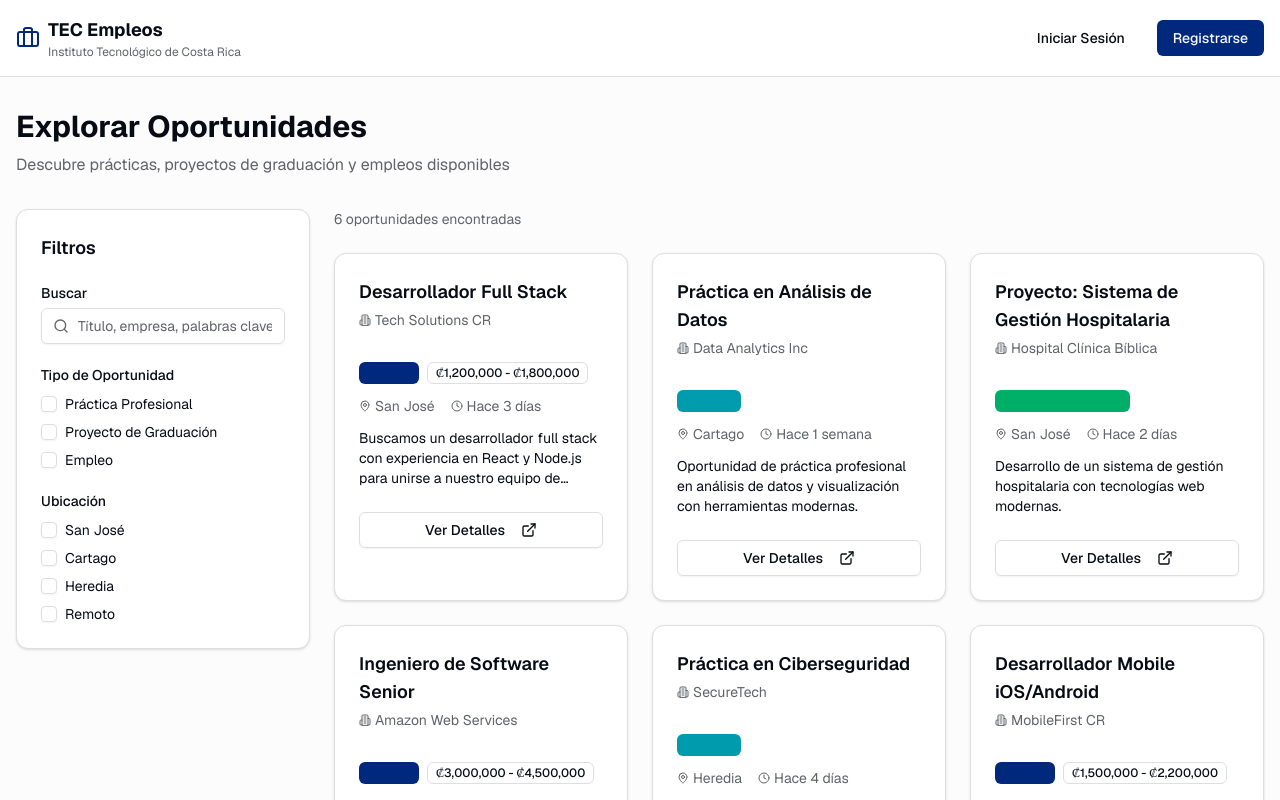
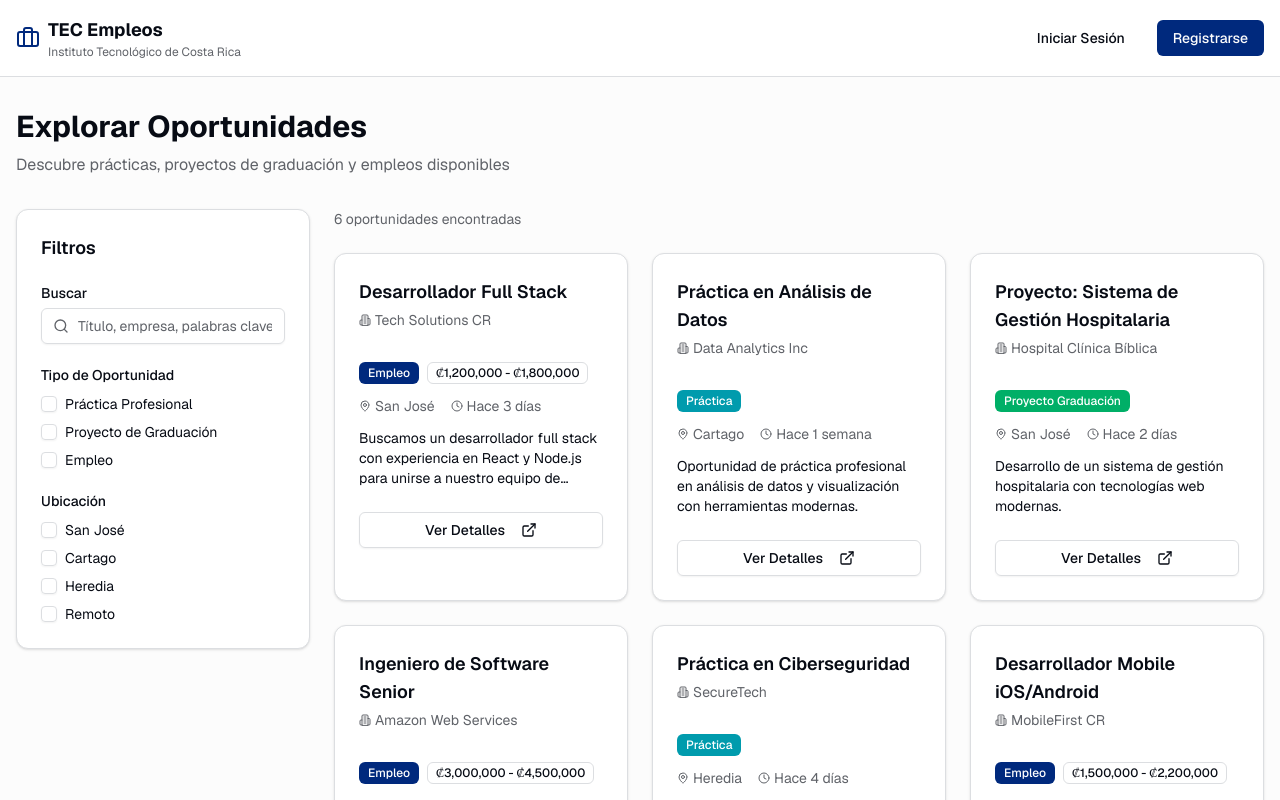
Before and after one commit to VinculacionPI/vinculacion_PI, a Next.js app: page /opportunities in a window 1280 px wide. Shown: the top 800 px of the page. Built offline with nearby package versions, Linux system fonts and the light colour scheme.

Commit message:
fix: add text-white class to opportunity type colors for better visibility

```diff
--- a/components/shared/opportunity-card.tsx
+++ b/components/shared/opportunity-card.tsx
@@ -33,9 +33,9 @@ const typeLabels: Record<OpportunityType, string> = {
 }
 
 const typeColors: Record<OpportunityType, string> = {
-  internship: "bg-chart-2 text-chart-2",
-  "graduation-project": "bg-chart-3 text-chart-3",
-  job: "bg-primary text-primary",
+  internship: "bg-chart-2 text-chart-2 text-white",
+  "graduation-project": "bg-chart-3 text-chart-3 text-white",
+  job: "bg-primary text-primary text-white",
 }
 
 export function OpportunityCard({ opportunity, onFavorite, isFavorite = false }: OpportunityCardProps) {
```
